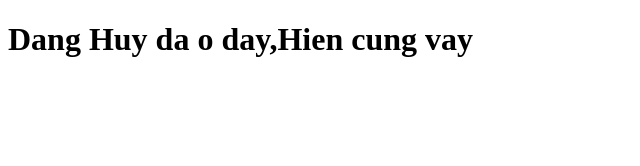
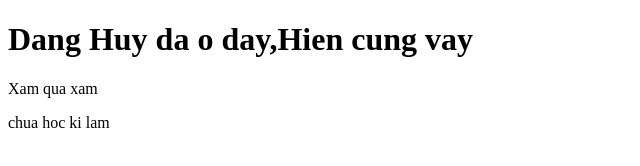
Before and after one commit to maidanghuy/TEST_GIT, a plain HTML site: page index.html in a window 1280 px wide. Shown: the whole page, without its empty margins (0-640 px from the left). Drawn offline with Linux system fonts and the light colour scheme.

Commit message:
Trau tre

```diff
--- a/index.html
+++ b/index.html
@@ -9,7 +9,8 @@
 
 <body>
     <h1>Dang Huy da o day,Hien cung vay</h1>
-
+    <p>Xam qua xam</p>
+    <p>chua hoc ki lam</p>
 
 </body>
 
```
